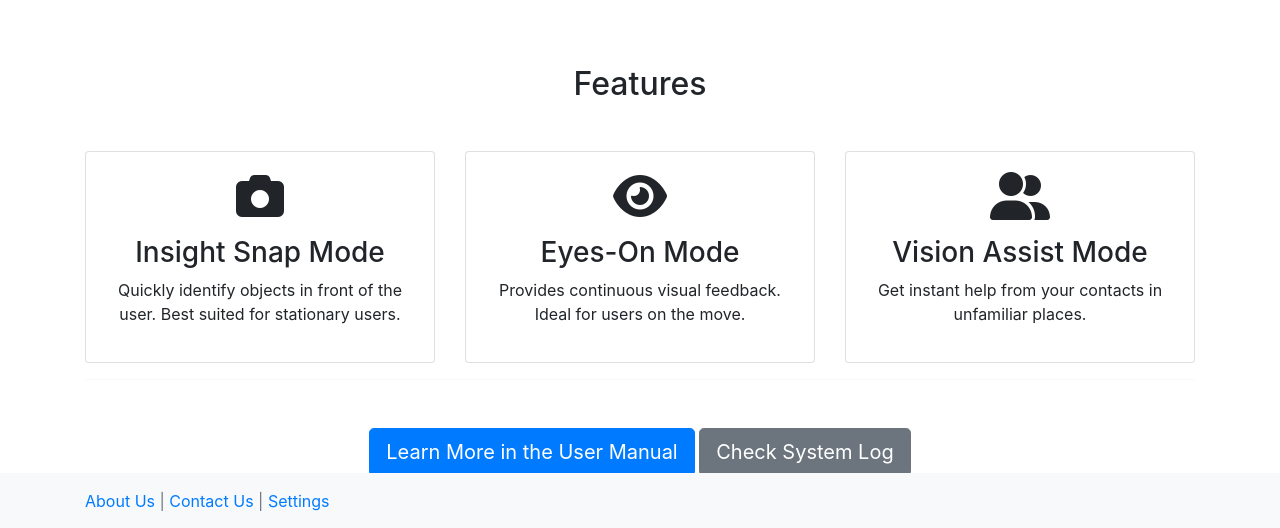
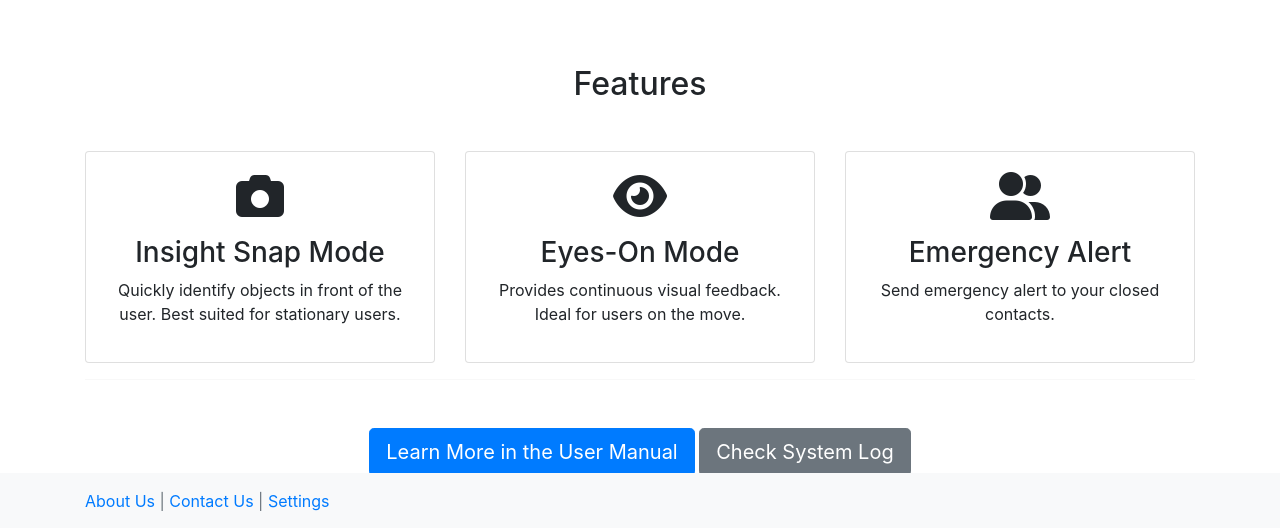
Before and after one commit to Dhrubub/Smart-Vision-Hat, a Flask app: template app/templates/index.html in a window 1280 px wide. Shown: the part 271-799 px from the top of the page. Run offline with Flask 3, Linux system fonts and the light colour scheme; the template is opened without the code that fills it, so the values that code supplies are empty; some libraries are stand-ins or nearby versions.

Commit message:
home page changed

```diff
--- a/app/templates/index.html
+++ b/app/templates/index.html
@@ -54,13 +54,13 @@
       </div>
     </div>
 
-    <!-- Vision Assist Mode -->
+    <!-- Emergency Alert -->
     <div class="col-md-4">
       <div class="card">
         <div class="card-body text-center">
           <i class="fas fa-user-friends fa-3x mb-3"></i>
-          <h3>Vision Assist Mode</h3>
-          <p>Get instant help from your contacts in unfamiliar places.</p>
+          <h3>Emergency Alert</h3>
+          <p>Send emergency alert to your closed contacts.</p>
         </div>
       </div>
     </div>
```
